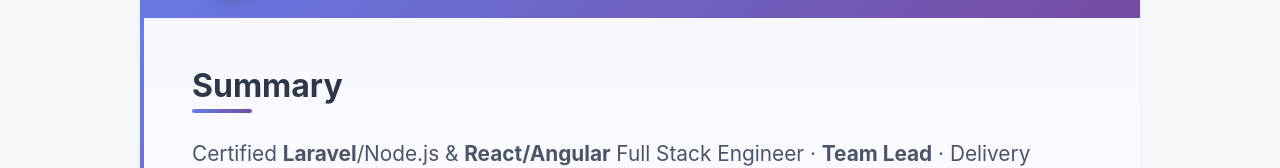
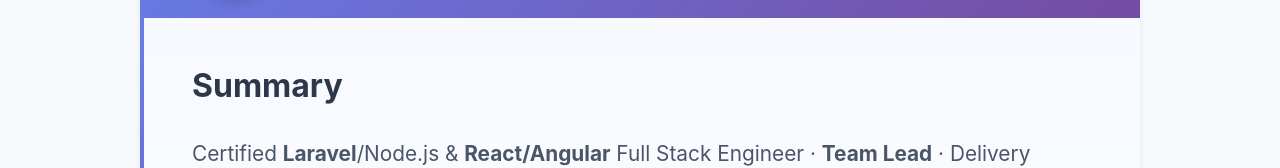
Before and after one commit to MarkKulUa/angular-portfolio, an Angular app in the folder frontend/: page /resume in a window 1280 px wide. Shown: the part 226-394 px from the top of the page. Built offline with nearby package versions, Linux system fonts and the light colour scheme.

Commit message:
feat: improve styles

```diff
--- a/frontend/src/app/features/resume/components/resume-summary/resume-summary.scss
+++ b/frontend/src/app/features/resume/components/resume-summary/resume-summary.scss
@@ -9,13 +9,12 @@
   &::after {
     content: '';
     position: absolute;
-    bottom: -8px;
-    right: 20px;
-    width: 120px;
-    height: 8px;
-    background: linear-gradient(90deg, transparent, rgba(102, 126, 234, 0.3));
-    border-radius: 4px;
-    filter: blur(4px);
+    bottom: 0;
+    right: 0;
+    width: 200px;
+    height: 60px;
+    background: radial-gradient(ellipse at bottom right, rgba(102, 126, 234, 0.08) 0%, transparent 70%);
+    pointer-events: none;
   }
 }
 
@@ -39,7 +38,7 @@
     left: 0;
     width: 60px;
     height: 4px;
-    background: linear-gradient(to right, #667eea, #764ba2);
+
     border-radius: 2px;
   }
 }
```
